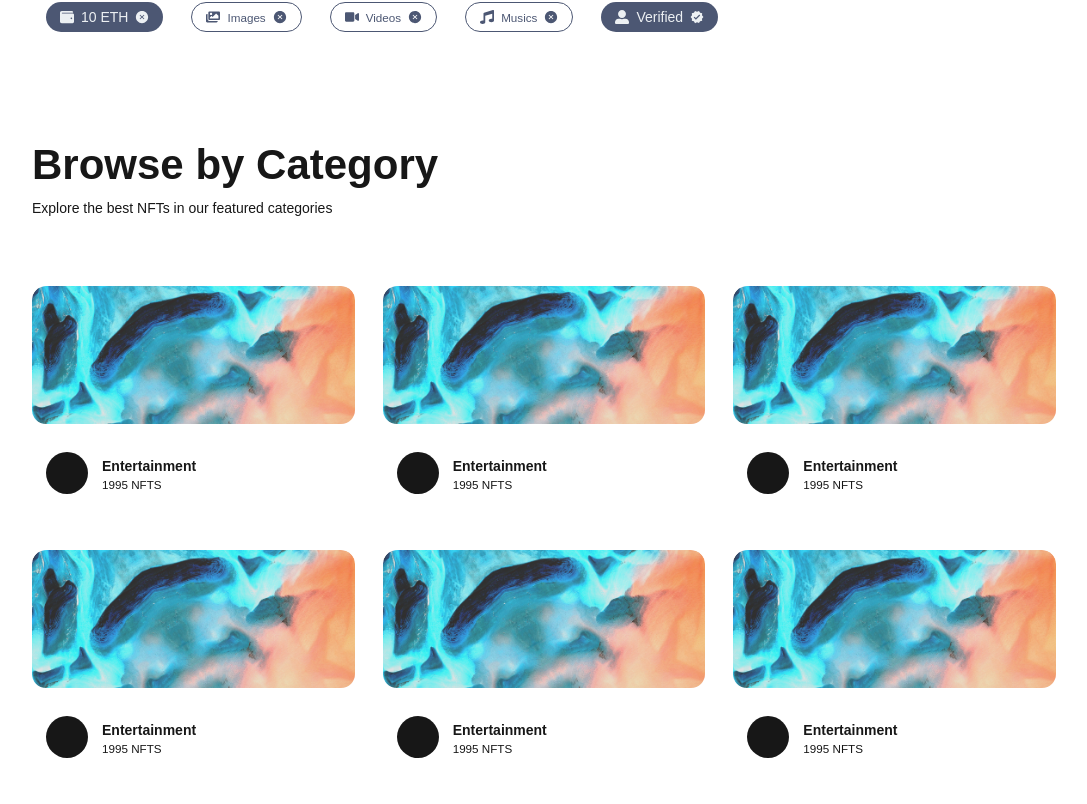
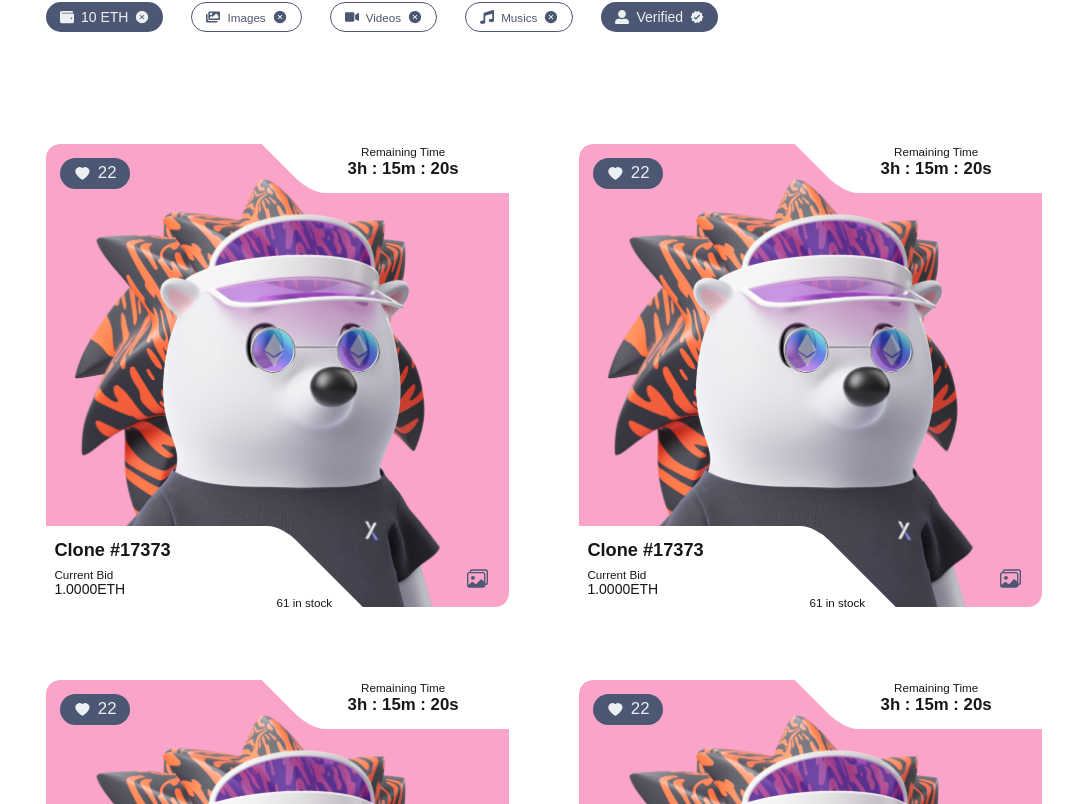
Before and after one commit to sam-sampreeth/NFT-Marketplace, a Next.js app in the folder nft-marketplace-template/: page / in a window 1280 px wide. Shown: the part 2736-3540 px from the top of the page, without its empty margins (96-1183 px from the left). Built offline with nearby package versions, Linux system fonts and the light colour scheme.

Commit message:
NFTCard Component Compleleted

```diff
--- /dev/null
+++ b/nft-marketplace-template/Components/NFTCard/NFTCard.jsx
@@ -0,0 +1,84 @@
+import React, {useState} from "react";
+import {AiFillHeart, AiOutlineHeart } from "react-icons/ai";
+import {BsImages} from "react-icons/bs";
+import Image from "next/image";
+//INTERNAL IMPORT
+import Style from "./NFTCard.module.css";
+import images from "../../img";
+
+const NFTCard = () => {
+    const featureArray = [1,2,3,4,5,6,7,8,9];
+
+    const [like, setlike] = useState(true);
+
+
+    const likeNft = () => {
+        if (!like) {
+            setlike(true);
+        } else {
+            setlike(false);
+        }
+    };
+  return (
+    <div className= {Style.NFTCard}>
+        {featureArray.map((el, i)=>(
+            <div className={Style.NFTCard_box} key = {i+1}>
+                <div className={Style.NFTCard_box_img}>
+                     <Image
+                        src={images.nft_image_1}
+                        alt = "NFT images"
+                        width = {600}
+                        height={600}
+                        className={Style.NFTCard_box_img}
+                        />
+                     </div>
+                     <div className={Style.NFTCard_box_update}>
+                        <div className={Style.NFTCard_box_update_left}>
+                            <div className={Style.NFTCard_box_update_left_like}
+                            onClick={() =>likeNft()}>
+                                {like ?(
+                                    <AiFillHeart/>
+                                ):(
+                                    <AiFillHeart className={Style.NFTCard_box_update_left_like_icon}/>
+
+                                )}
+                                {""} 22
+                        </div>
+                     </div>
+
+                   <div className={Style.NFTCard_box_update_right}>
+                    <div className={Style.NFTCard_box_update_right_info}>
+                        <small>Remaining Time</small>
+                        <p>3h : 15m : 20s</p>
+
+                        </div>
+                    </div>
+                </div>
+                <div className={Style.NFTCard_box_update_details}>
+                    <div className={Style.NFTCard_box_update_details_price}>
+                      <div className={Style.NFTCard_box_update_details_price_box}>
+                       <h4>Clone #17373</h4>
+
+                       <div className={Style.NFTCard_box_update_details_price_box_box}>
+                       <div className={Style.NFTCard_box_update_details_price_box_box_bid}>
+                        <small>Current Bid</small>
+                        <p>1.0000ETH</p>
+                                </div>
+                                <div className={Style.NFTCard_box_update_details_price_box_stock}>
+                                    <small>61 in stock</small>
+                                </div>
+                            </div>
+                        </div>
+                    </div>
+                    <div className={Style.NFTCard_box_update_details_category}>
+                       <BsImages/>
+                        </div>
+                </div>
+            </div>
+
+        ))}
+    </div>
+  )
+}
+
+export default NFTCard
--- /dev/null
+++ b/nft-marketplace-template/Components/NFTCard/NFTCard.module.css
@@ -0,0 +1,192 @@
+.NFTCard {
+    width: 80%;
+    margin: 0 auto;
+    display: grid;
+    grid-template-columns: repeat(3, 1fr);
+    gap: 3rem;
+    margin-bottom: 10rem;
+  }
+
+  .NFTCard_box {
+    background-color: var(--shadow-light-color);
+    padding: 1rem;
+    border-radius: 1rem;
+
+    display: grid;
+    grid-template-columns: repeat(4, 1fr);
+    grid-template-rows: repeat(4, 1fr);
+    cursor: pointer;
+    transition: all 0.3s ease-in;
+  }
+
+  .NFTCard_box:hover {
+    box-shadow: var(--box-shadow-2);
+  }
+
+  .NFTCard_box:hover .NFTCard_box_img_img {
+    transform: scale(1.05);
+    border-radius: 1rem;
+  }
+
+  .NFTCard_box_update {
+    grid-column: 1 /-1;
+    grid-row: 1 /-2;
+    z-index: 1111;
+
+    display: flex;
+    align-items: flex-start;
+    justify-content: space-between;
+    line-height: 0;
+    overflow: hidden;
+  }
+
+  .NFTCard_box_update_left {
+    background-color: var(--icons-color);
+    padding: 0.5rem 1rem;
+    color: var(--main-bg-color);
+    border-radius: 2rem;
+    margin: 1rem;
+  }
+
+  .NFTCard_box_update_left_like {
+    display: flex;
+    align-items: center;
+    font-size: 1.2rem;
+    gap: 0.5rem;
+  }
+
+  .NFTCard_box_update_left_like_icon {
+    color: var(--main-bg-color);
+  }
+
+  .NFTCard_box_update_right {
+    background-color: var(--shadow-light-color);
+    padding: 0.5rem 5rem;
+    text-align: center;
+    transform: skewX(45deg);
+    border-bottom-left-radius: 1rem;
+    margin-right: -2rem;
+  }
+
+  .NFTCard_box_update_right_info {
+    transform: skewX(-45deg);
+    background-color: var(--shadow-light-color);
+  }
+
+  .NFTCard_box_update_right_info p {
+    font-size: 1.2rem;
+    font-weight: 800;
+  }
+
+  .NFTCard_box_img {
+    grid-column: 1 / -1;
+    grid-row: 1 / end;
+    overflow: hidden;
+    border-radius: 1rem;
+  }
+
+  .NFTCard_box_img_img {
+    border-radius: 1rem;
+    transition: all 0.4s ease-in;
+    object-fit: contain;
+    width: 100%;
+  }
+
+  .NFTCard_box_update_details {
+    grid-column: 1 /-1;
+    grid-row: 3 / -1;
+    line-height: 0;
+    z-index: 111;
+    align-items: flex-end;
+
+    display: grid;
+    grid-template-columns: 1.5fr 1fr;
+    overflow: hidden;
+  }
+
+  .NFTCard_box_update_details_price {
+    background-color: var(--shadow-light-color);
+    margin-left: -3rem;
+    padding: 0rem 0 0.5rem 0;
+    transform: skewX(45deg);
+    border-top-right-radius: 1rem;
+  }
+
+  .NFTCard_box_update_details_price_box {
+    transform: skewX(-45deg);
+    padding-left: 3rem;
+  }
+
+  .NFTCard_box_update_details_price_box h4 {
+    font-size: 1.3rem;
+  }
+
+  .NFTCard_box_update_details_price_box_box {
+    display: flex;
+    justify-content: space-between;
+    align-items: flex-end;
+  }
+
+  .NFTCard_box_update_details_price_box_bid {
+    border: 1px solid var(--icons-color);
+    padding: 0.2rem 0.5rem;
+    align-items: center;
+    border-radius: 0.3rem;
+  }
+
+  .NFTCard_box_update_details_price_box_bid small {
+    background-color: var(--icons-color);
+    color: var(--main-bg-color);
+    border-radius: 0.2rem;
+    padding: 0.2rem;
+  }
+
+  .NFTCard_box_update_details_price_box_bid p {
+    padding: 0.5rem 0 0 0;
+    font-weight: 600;
+  }
+
+  .NFTCard_box_update_details_category {
+    color: var(--icons-color);
+    text-align: end;
+    margin: 1.5rem;
+    font-size: 1.5rem;
+  }
+
+  @media screen and (min-device-width: 320px) and (max-device-width: 425px) {
+    .NFTCard {
+      width: 90%;
+      margin: 0 auto;
+      grid-template-columns: 1fr;
+      margin-bottom: 10rem;
+    }
+
+    .NFTCard_box_update_right {
+      padding: 0.5rem 2rem;
+    }
+
+    .NFTCard_box_update_right_info p {
+      font-size: 1rem;
+    }
+  }
+
+  @media screen and (min-device-width: 427px) and (max-device-width: 768px) {
+    .NFTCard {
+      width: 90%;
+      grid-template-columns: repeat(2, 1fr);
+    }
+
+    .NFTCard_box_update_right {
+      padding: 0.5rem 2rem;
+    }
+
+    .NFTCard_box_update_right_info p {
+      font-size: 1rem;
+    }
+  }
+
+  @media screen and (min-device-width: 770px) and (max-device-width: 1024px) {
+    .NFTCard {
+      grid-template-columns: repeat(2, 1fr);
+    }
+  }
--- a/nft-marketplace-template/Components/componentindex.js
+++ b/nft-marketplace-template/Components/componentindex.js
@@ -8,5 +8,6 @@
 import Title from "./Title/Title";
 import Category from "./Category/Category";
 import Filter from "./Filter/Filter.jsx";
+import NFTCard from "./NFTCard/NFTCard"
 
-export {Button, Footer, NavBar, HeroSection, Service, BigNFTSlider, Subscribe, Title, Category,Filter};
+export {Button, Footer, NavBar, HeroSection, Service, BigNFTSlider, Subscribe, Title, Category,Filter,NFTCard};
--- a/nft-marketplace-template/pages/index.js
+++ b/nft-marketplace-template/pages/index.js
@@ -1,7 +1,7 @@
 import React from 'react'
 //INTERNAL IMPORT
 import Style from "../styles/index.module.css";
-import { HeroSection, Service, BigNFTSlider, Subscribe, Title, Category, Filter } from "../Components/componentindex";
+import { HeroSection, Service, BigNFTSlider, Subscribe, Title, Category, Filter ,NFTCard} from "../Components/componentindex";
 
 const Home = () => {
   return (
@@ -11,6 +11,7 @@
       <Service />
       <BigNFTSlider />
       <Filter/>
+      <NFTCard/>
       <Title heading="Browse by Category" paragraph="Explore the best NFTs in our featured categories"/>
       <Category />
       <Subscribe />
```
